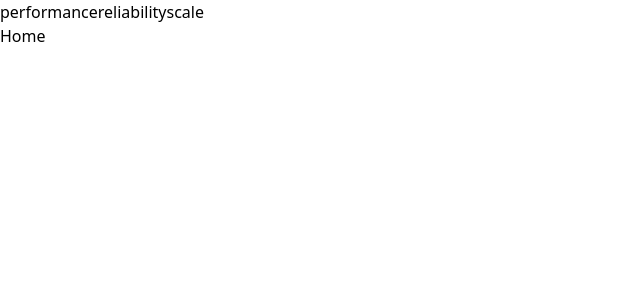
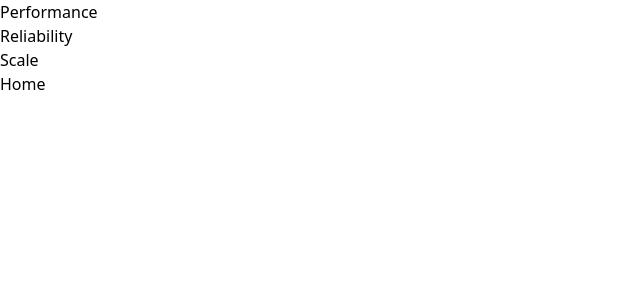
Before and after one commit to victor-magaldi/nextjs-course-project-01, a Next.js app: page / in a window 1280 px wide. Shown: the top 300 px of the page, without its empty margins (0-640 px from the left). Built offline with nearby package versions, Linux system fonts and the light colour scheme.

Commit message:
feature: improve links menu

```diff
--- a/src/app/layout.tsx
+++ b/src/app/layout.tsx
@@ -29,11 +29,17 @@ export default function RootLayout({
       <body
         className={`${geistSans.variable} ${geistMono.variable} antialiased`}
       >
-        <div>
-          <Link href={"/performance"}>performance</Link>
-          <Link href={"/reliability"}>reliability</Link>
-          <Link href={"/scale"}>scale</Link>
-        </div>
+        <ul>
+          <li>
+            <Link href={"/performance"}>Performance</Link>
+          </li>
+          <li>
+            <Link href={"/reliability"}>Reliability</Link>
+          </li>
+          <li>
+            <Link href={"/scale"}>Scale</Link>
+          </li>
+        </ul>
         {children}
       </body>
     </html>
```
